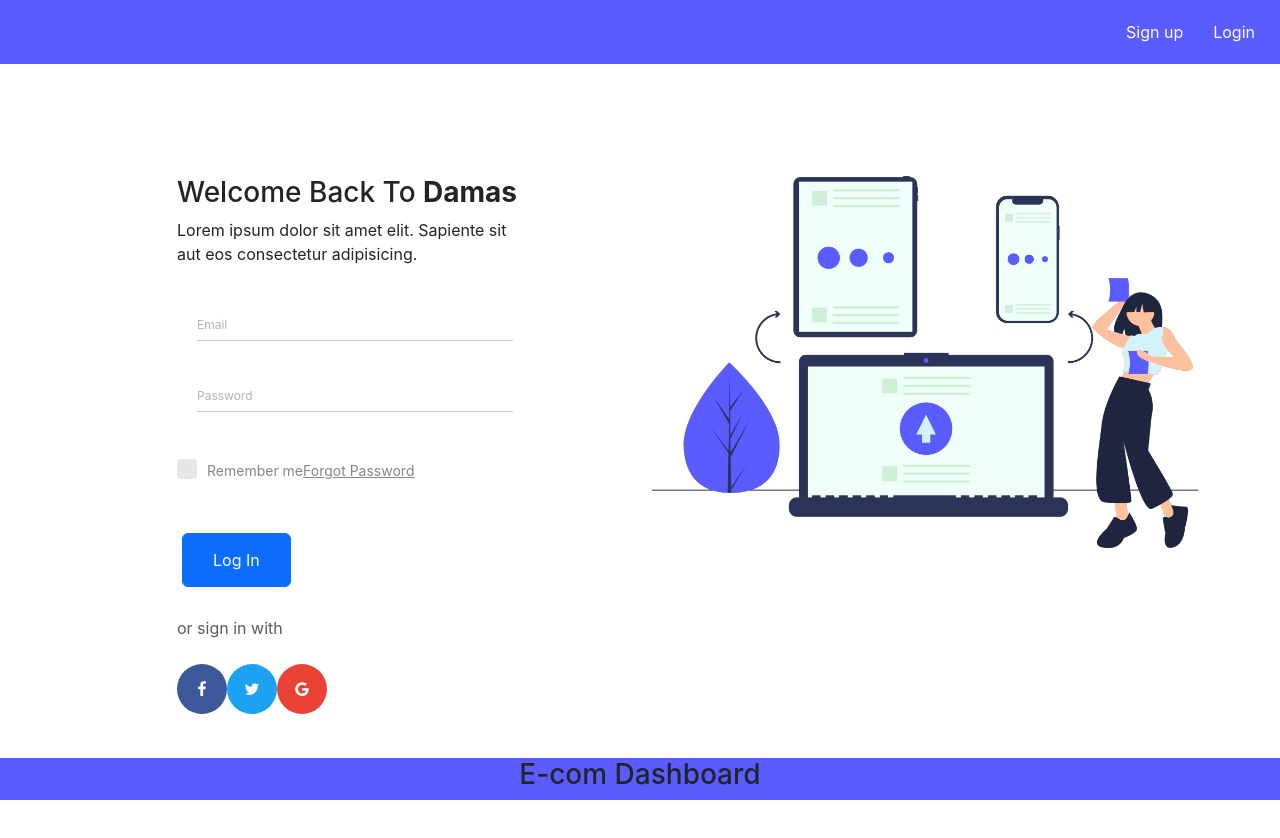
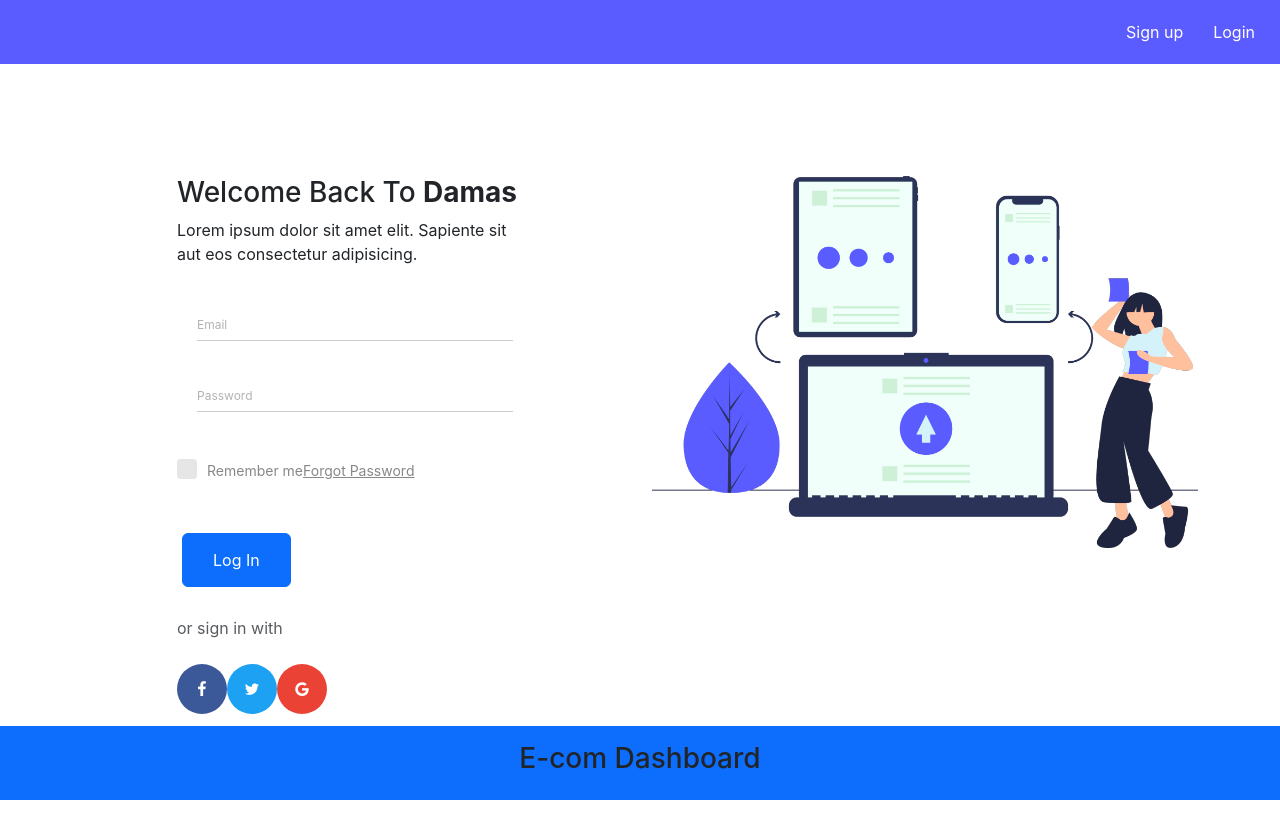
Before and after one commit to Azi-mx/E-dashboard, a React (Create React App) app in the folder front-end/: page /login in a window 1280 px wide. Shown: the top 838 px of the page. Built offline with nearby package versions, Linux system fonts and the light colour scheme; the HTML template or start-up script is replaced by a standard one.

Commit message:
updates on footer css

```diff
--- a/front-end/src/App.css
+++ b/front-end/src/App.css
@@ -22,12 +22,13 @@
 }
 
 .footer {
-  position: absolute;
-  bottom: 0;
+  /* position: absolute; */
+  /* bottom: 0; */
   text-align: center;
   width: 100%;
   background-color: #5B5CFF;
 }
+
 
 .register,
 .addproduct {
--- a/front-end/src/components/Footer.js
+++ b/front-end/src/components/Footer.js
@@ -2,7 +2,7 @@ import React from 'react'
 
 export default function Footer() {
   return (
-    <div className='footer'>
+    <div className='footer container-fluid text-center bg-primary py-3 fixed-bottom'>
     <h3>E-com Dashboard</h3>
     </div>
   )
```
